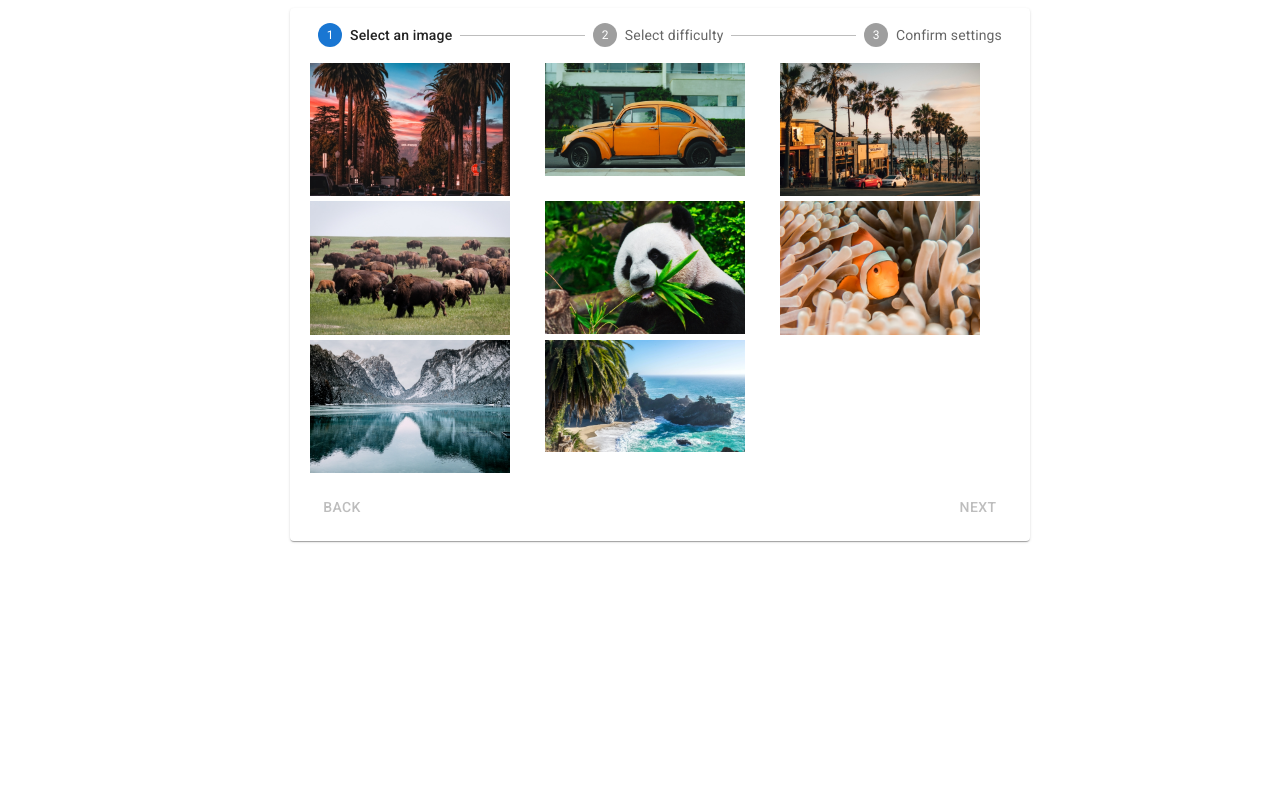
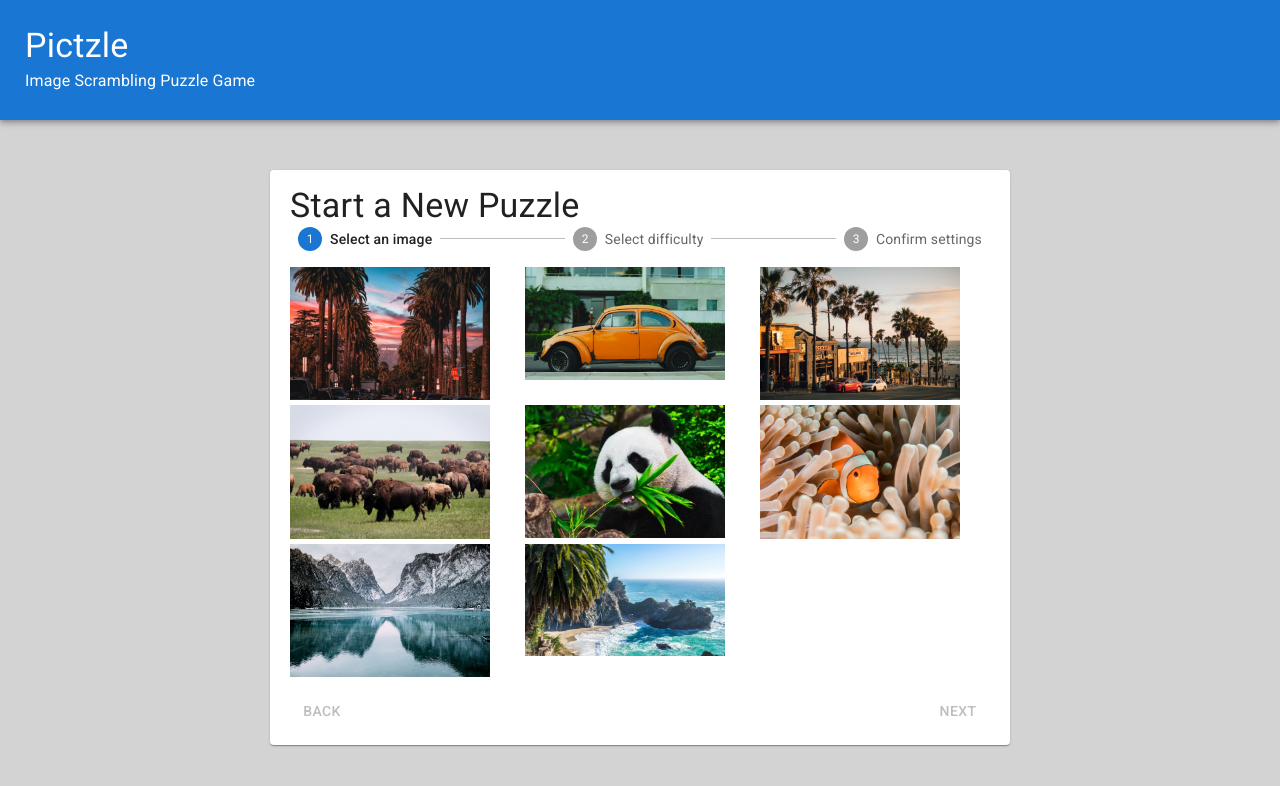
Before and after one commit to mikedimartino/pictzle-puzzle-game, a React app: page /#/ in a window 1280 px wide. Shown: the top 786 px of the page. Built offline with nearby package versions, Linux system fonts and the light colour scheme.

Commit message:
Add AppBar header.

```diff
--- a/index.html
+++ b/index.html
@@ -1,7 +1,7 @@
 <!DOCTYPE html>
 <html>
 <head lang="en">
-  <title>Picture Scrambler - Puzzle Game</title>
+  <title>Pictzle - Picture Scrambler Puzzle Game</title>
 
   <!-- For Material UI: -->
   <link
@@ -9,6 +9,6 @@
     href="https://fonts.googleapis.com/css?family=Roboto:300,400,500,700&display=swap"
   />
 </html>
-<body>
-  <div id="app-root">App is loading...</div>
+<body style="margin: 0; background: lightgrey;">
+  <div id="app-root" style="height: 100vh">App is loading...</div>
 </body>
--- a/src/components/ActivePuzzle/ActivePuzzle.tsx
+++ b/src/components/ActivePuzzle/ActivePuzzle.tsx
@@ -1,5 +1,5 @@
 import { useEffect, useState } from 'react';
-import { Link, useNavigate } from 'react-router-dom';
+import { useNavigate } from 'react-router-dom';
 import styled from 'styled-components';
 
 import {
@@ -32,8 +32,6 @@ const ActivePuzzle = () => {
 
   return (
     <div>
-      <Link to="/">Back to Home</Link>
-      <h1>Puzzle Game</h1>
       <p>Remaining out of position pieces: {unsolvedPiecesCount}</p>
       <hr />
       <PuzzleBoard />
--- /dev/null
+++ b/src/components/Header.tsx
@@ -0,0 +1,19 @@
+import AppBar from '@mui/material/AppBar';
+import Typography from '@mui/material/Typography';
+import styled from 'styled-components';
+
+const StyledAppBar = styled(AppBar)`
+  padding: 25px;
+  margin-bottom: 50px;
+`;
+
+const Header = () => {
+  return (
+    <StyledAppBar position="static">
+      <Typography variant="h4">Pictzle</Typography>
+      <Typography variant="subtitle1">Image Scrambling Puzzle Game</Typography>
+    </StyledAppBar>
+  );
+};
+
+export default Header;
--- a/src/components/NewPuzzleSettings/NewPuzzleSteps.tsx
+++ b/src/components/NewPuzzleSettings/NewPuzzleSteps.tsx
@@ -4,6 +4,7 @@ import Step from '@mui/material/Step';
 import StepLabel from '@mui/material/StepLabel';
 import Stepper from '@mui/material/Stepper';
 import Tooltip from '@mui/material/Tooltip';
+import Typography from '@mui/material/Typography';
 import { useState } from 'react';
 import styled from 'styled-components';
 
@@ -13,14 +14,20 @@ import useValidateStep from './hooks/useValidateStep';
 import ImageSelector from './ImageSelector';
 import SettingsConfirmation from './SettingsConfirmation';
 
+const StyledTitle = styled(Typography)`
+  margin-bottom: 20px;
+  margin-top: 10px;
+`;
+
 const StyledMain = styled.main`
-  width: 700px;
+  width: fit-content;
   margin-left: auto;
   margin-right: auto;
+  height: 100%;
 `;
 
 const StyledPaper = styled(Paper)`
-  width: 100%;
+  width: 700px;
   padding: 15px 20px;
 `;
 
@@ -77,6 +84,7 @@ const NewPuzzleSteps = () => {
   return (
     <StyledMain>
       <StyledPaper>
+        <StyledTitle variant="h4">Start a New Puzzle</StyledTitle>
         <Stepper activeStep={activeStep}>{steps}</Stepper>
         {renderStepContent()}
         <StepFooter>
--- a/src/index.tsx
+++ b/src/index.tsx
@@ -3,6 +3,7 @@ import { Provider } from 'react-redux';
 import { createHashRouter, RouterProvider } from 'react-router-dom';
 
 import ActivePuzzle from './components/ActivePuzzle';
+import Header from './components/Header';
 import NewPuzzleSettings from './components/NewPuzzleSettings';
 import { store } from './redux/store';
 
@@ -22,6 +23,7 @@ const router = createHashRouter([
 
 root.render(
   <Provider store={store}>
+    <Header />
     <RouterProvider router={router} />
   </Provider>
 );
```
